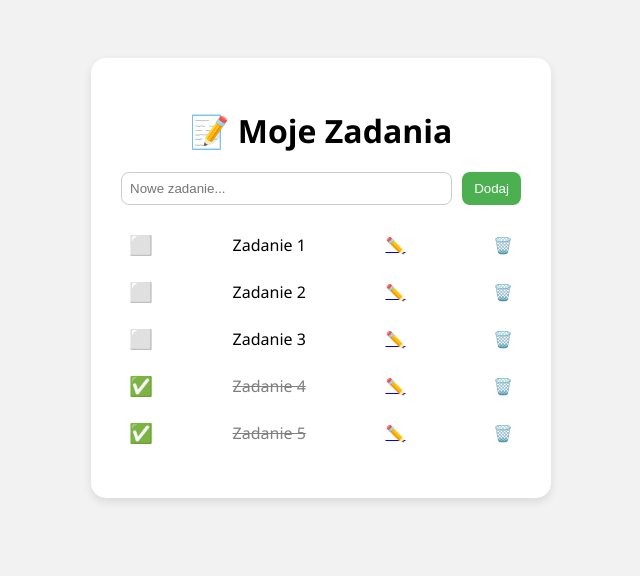
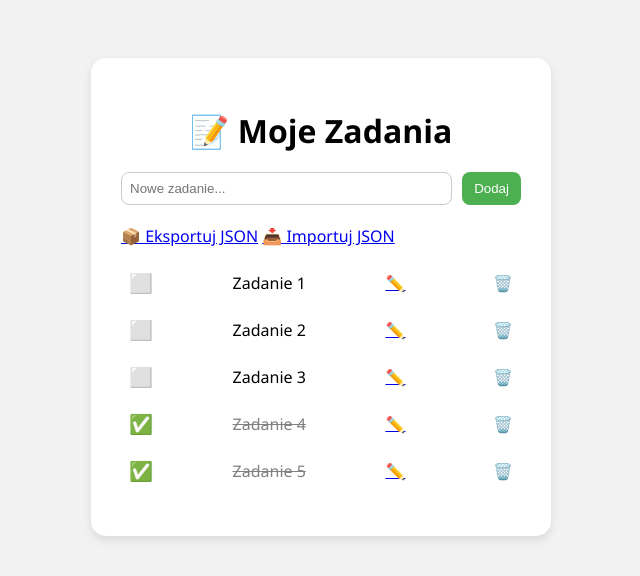
Before and after one commit to phxphoenix/flask-todo, a Flask app: page / in a window 1280 px wide. Shown: the top 576 px of the page, without its empty margins (319-959 px from the left). Run offline with Flask 3, Linux system fonts and the light colour scheme; data comes from the database, SQL or seed files in the repository.

Commit message:
Add export and import JSON buttons
Added export and import JSON buttons to the form.

```diff
--- a/templates/index.html
+++ b/templates/index.html
@@ -13,7 +13,10 @@
             <input type="text" name="content" placeholder="Nowe zadanie..." required>
             <button type="submit">Dodaj</button>
         </form>
-
+		<div class="actions">
+ 		   <a href="/export" class="btn-export">📦 Eksportuj JSON</a>
+   		   <a href="/import" class="btn-import">📥 Importuj JSON</a>
+		</div>
         <ul class="task-list">
             {% for task in tasks %}
             <li class="{{ 'done' if task.done else '' }}">
```
